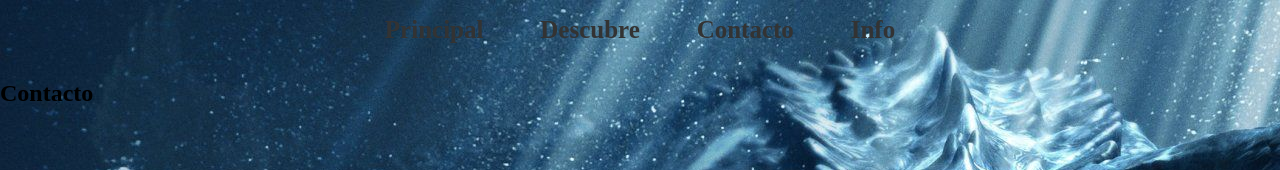
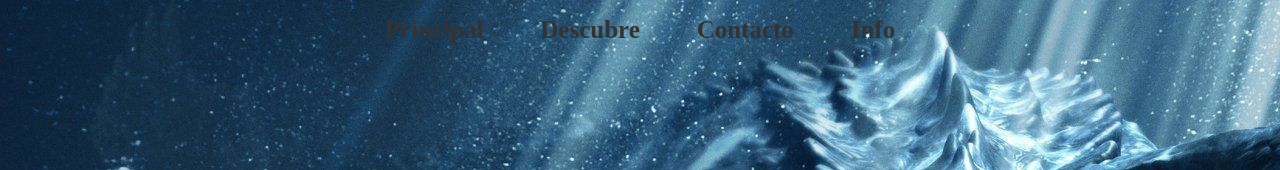
Before and after one commit to alan-damian/DinoTeca, a React (Vite) app: page /contacto in a window 1280 px wide. Shown: the top 170 px of the page. Built offline with nearby package versions, Linux system fonts and the light colour scheme; a web font is replaced by a local one.

Commit message:
rutas arregladas

```diff
--- a/src/components/NavBar.jsx
+++ b/src/components/NavBar.jsx
@@ -5,10 +5,10 @@ const NavBar = ()=>{
     return(
         <nav className={styles.navbar}>
             <ul className={styles.navLinks}>
-                <li><NavLink to="/Principal" className={styles.navLink}>Principal</NavLink></li>
-                <li><NavLink to="/Descubre" className={styles.navLink}>Descubre</NavLink></li>
-                <li><NavLink to="/Contacto" className={styles.navLink}>Contacto</NavLink></li>
-                <li><NavLink to="/Info" className={styles.navLink}>Info</NavLink></li>
+                <li><NavLink to="/DinoTeca" className={styles.navLink}>Principal</NavLink></li>
+                <li><NavLink to="/DinoTeca/Descubre" className={styles.navLink}>Descubre</NavLink></li>
+                <li><NavLink to="/DinoTeca/Contacto" className={styles.navLink}>Contacto</NavLink></li>
+                <li><NavLink to="/DinoTeca/Info" className={styles.navLink}>Info</NavLink></li>
             </ul>
         </nav>
     )
--- a/src/router/Router.jsx
+++ b/src/router/Router.jsx
@@ -10,10 +10,10 @@ const Router = ()=>{
         <BrowserRouter>
         <NavBar />
         <Routes>
-          <Route path="/principal" element={<Principal />} />
-          <Route path="/descubre" element={<Descubre />} />
-          <Route path="/contacto" element={<Contacto />} />
-          <Route path="/info" element={<Info />} />
+          <Route path="/DinoTeca" element={<Principal />} />
+          <Route path="/DinoTeca/descubre" element={<Descubre />} />
+          <Route path="/DinoTeca/contacto" element={<Contacto />} />
+          <Route path="/DinoTeca/info" element={<Info />} />
         </Routes>
         </BrowserRouter>
     );
```
